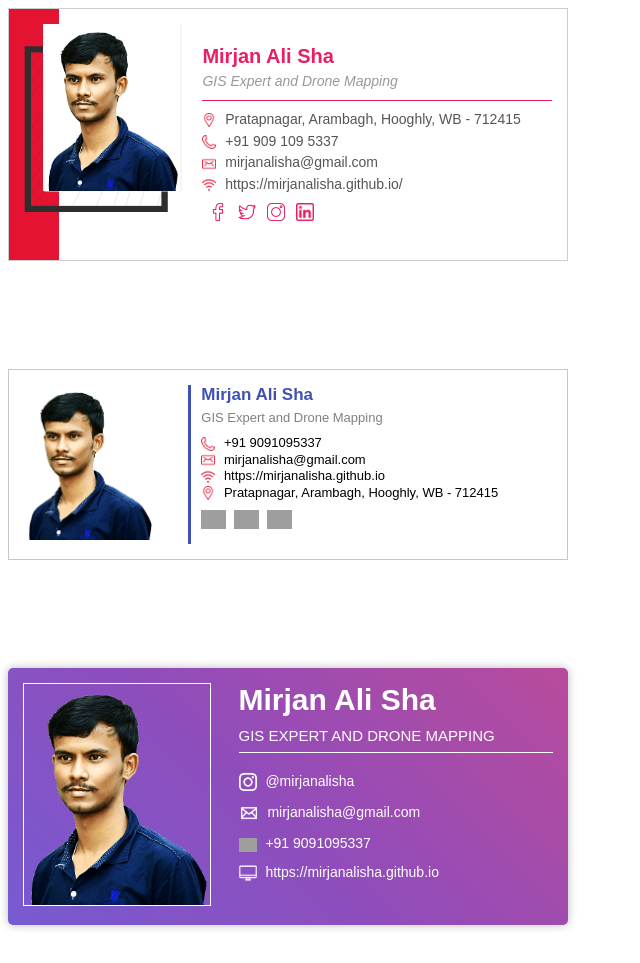
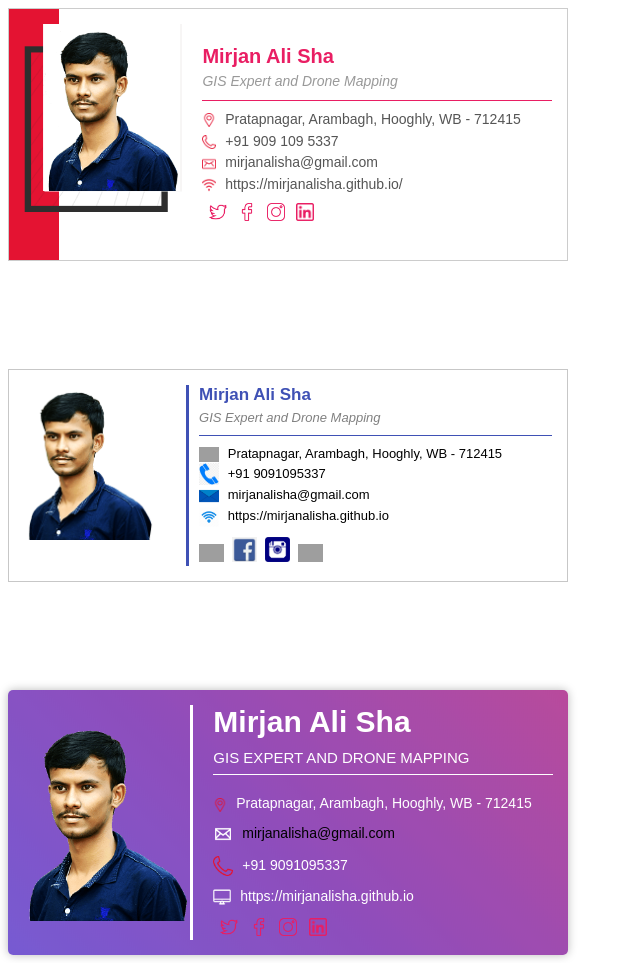
Before and after one commit to MirjanAliSha/email-signatures, a plain HTML site: page index.html in a window 1280 px wide. Shown: the whole page, without its empty margins (0-640 px from the left). Before the commit the page ends 933 px from the top, so only its background shows below. Drawn offline with Linux system fonts and the light colour scheme; grey boxes are pictures that could not be loaded.

Commit message:
Add files via upload

```diff
--- a/index.html
+++ b/index.html
@@ -2,6 +2,8 @@
 <html>
 <head>
 	<title>Email Signature</title>
+	<meta name='viewport' content='width=device-width, initial-scale=1'>
+	<script src='https://kit.fontawesome.com/a076d05399.js' crossorigin='anonymous'></script>
 </head>
 <body>
 
@@ -34,11 +36,11 @@
  				<a href="https://mirjanalisha.github.io" style="color:#555555;text-decoration: none;">https://mirjanalisha.github.io/</a>
  			</p>
 			<p style="text-align: left; margin:10px 0 0;line-height: 1.2">
+ 				<a href="https://twitter.com/mirjanalisha" style="text-decoration: none">
+ 					<img src="https://github.com/MirjanAliSha/email-signatures/blob/main/img/twitter.png?raw=true" style="width: 18px;display: inline-block;margin-left: 7px;">
+ 				</a>
  				<a href="https://www.facebook.com/mirjanali.sha" style="text-decoration: none">
  					<img src="https://github.com/MirjanAliSha/email-signatures/blob/main/img/facebook.png?raw=true" style="width: 18px;display: inline-block;margin-left: 7px;">
- 				</a>
- 				<a href="https://twitter.com/mirjanalisha" style="text-decoration: none">
- 					<img src="https://github.com/MirjanAliSha/email-signatures/blob/main/img/twitter.png?raw=true" style="width: 18px;display: inline-block;margin-left: 7px;">
  				</a>
  				<a href="https://www.instagram.com/mirjanalisha/" style="text-decoration: none">
  					<img src="https://github.com/MirjanAliSha/email-signatures/blob/main/img/instagram.png?raw=true" style="width: 18px;display: inline-block;margin-left: 7px;">
@@ -60,34 +62,37 @@
 		border-left:3px solid #3F51B5; text-align: left;" align="left">
 
 			<h3 style="color:#3F51B5;margin:0;font-size:17px;font-family: arial">Mirjan Ali Sha</h3>
+			<h5 style="color:gray;margin:5px 0px 10px;font-size:13px;font-family: arial;font-weight: normal;font-style: italic;">GIS Expert and Drone Mapping</h5>
+			<div class="line" style="height: 1px;background-color:#3F51B5;width:100%;margin:10px 0"></div>
 
-			<h5 style="color:gray;margin:5px 0px 10px;font-size:13px;font-family: arial;
-			font-weight: normal;">GIS Expert and Drone Mapping</h5>
 			<p style="margin:1px 0px;font-family: arial;font-size:13px;color:black">
-				<img src="https://github.com/MirjanAliSha/email-signatures/blob/main/img/phone.png?raw=true" style="width: 14px;display: inline-block;vertical-align: middle;margin-right: 5px;">
+				<img src="https://github.com/MirjanAliSha/email-signatures/blob/main/img/placeholder-2.png?raw=true" style="width: 20px;display: inline-block;vertical-align: middle;margin-right: 5px;">
+				Pratapnagar, Arambagh, Hooghly, WB - 712415
+			</p>
+			<p style="margin:1px 0px;font-family: arial;font-size:13px;color:black">
+				<img src="https://github.com/MirjanAliSha/email-signatures/blob/main/img/phone-2.png?raw=true" style="width: 20px;display: inline-block;vertical-align: middle;margin-right: 5px;">
 				+91 9091095337
 			</p>
 			<p style="margin:1px 0px;font-family: arial;font-size:13px;color:black">
-				<img src="https://github.com/MirjanAliSha/email-signatures/blob/main/img/email.png?raw=true" style="width: 14px;display: inline-block;vertical-align: middle;margin-right: 5px;">
+				<img src="https://github.com/MirjanAliSha/email-signatures/blob/main/img/email-2.png?raw=true" style="width: 20px;display: inline-block;vertical-align: middle;margin-right: 5px;">
 				<a href="mailto:mirjanalisha@gmail.com" style="color:black;text-decoration: none;">mirjanalisha@gmail.com</a>
 			</p>
 			<p style="margin:1px 0px;font-family: arial;font-size:13px;color:black">
-				<img src="https://github.com/MirjanAliSha/email-signatures/blob/main/img/wifi.png?raw=true" style="width: 14px;display: inline-block;vertical-align: middle;margin-right: 5px;">
+				<img src="https://github.com/MirjanAliSha/email-signatures/blob/main/img/wifi-2.png?raw=true" style="width: 20px;display: inline-block;vertical-align: middle;margin-right: 5px;">
 				<a href="https://mirjanalisha.github.io" style="color:black;text-decoration: none;">https://mirjanalisha.github.io</a>
 			</p>
-			<p style="margin:1px 0px;font-family: arial;font-size:13px;color:black">
-				<img src="https://github.com/MirjanAliSha/email-signatures/blob/main/img/placeholder.png?raw=true" style="width: 14px;display: inline-block;vertical-align: middle;margin-right: 5px;">
-				Pratapnagar, Arambagh, Hooghly, WB - 712415
-			</p>
 			<p style="margin:10px 0px 0px">
-				<a href="" style="text-decoration: none">
-				<img src="https://github.com/MirjanAliSha/email-signatures/blob/main/img/linkedin-2.png?raw=true" alt="img" style="width:25px;display: inline-block;margin-right:4px;" border="0" />
-			   </a>
-			   <a href="" style="text-decoration: none">
+			<a href="" style="text-decoration: none">
 				<img src="https://github.com/MirjanAliSha/email-signatures/blob/main/img/twitter-2.png?raw=true" alt="img" style="width:25px;display: inline-block;margin-right:4px;" border="0" />
 			</a>
 			<a href="" style="text-decoration: none">
-				<img src="https://github.com/MirjanAliSha/email-signatures/blob/main/img/youtube-2.png?raw=true" alt="img" style="width:25px;display: inline-block;margin-right:4px;" border="0" />
+				<img src="https://github.com/MirjanAliSha/email-signatures/blob/main/img/facebook-2.png?raw=true" alt="img" style="width:25px;display: inline-block;margin-right:4px;" border="0" />
+			</a>
+			<a href="" style="text-decoration: none">
+				<img src="https://github.com/MirjanAliSha/email-signatures/blob/main/img/instagram-2.png?raw=true" alt="img" style="width:25px;display: inline-block;margin-right:4px;" border="0" />
+			</a>
+			<a href="" style="text-decoration: none">
+				<img src="https://github.com/MirjanAliSha/email-signatures/blob/main/img/linkedin-2.png?raw=true" alt="img" style="width:25px;display: inline-block;margin-right:4px;" border="0" />
 			</a>
 			</p>
 		</td>
@@ -97,34 +102,46 @@
 	<table border="0" cellspacing="0" cellpadding="0" style="width: 560px;box-shadow:0px 0px 10px #bbbbbb;
    padding: 15px;background-image:url('https://github.com/MirjanAliSha/email-signatures/blob/main/img/gradient-background.png?raw=true');font-family: sans-serif;border-radius: 5px">
    	  <tr>
-   	  	 <td width="35%">
-   	  	 	<img src="https://github.com/MirjanAliSha/email-signatures/blob/main/img/profile.png?raw=true" style="max-width: 100%;border:1px solid #ffffff" />
+   	  	 <td width="30%">
+   	  	 	<img src="https://github.com/MirjanAliSha/email-signatures/blob/main/img/profile.png?raw=true" style="max-width: 100%;border:0px solid #ffffff" />
    	  	 </td>
 
-   	  	 <td width="65%" valign="top" style="padding-left: 30px">
+   	  	 <td width="65%" valign="top" style="padding-left: 20px;border-left:3px solid #FFFFFF;">
    	  	 	  <h1 style="margin:0px;color:#ffffff;font-size: 30px">Mirjan Ali Sha</h1>
    	  	 	  <h4 style="margin: 10px 0px 20px; color:#ffffff; border-bottom: 1px solid #ffffff;
    	  	 	        font-size: 15px;text-transform: uppercase;font-weight: normal;padding-bottom: 8px">GIS Expert and Drone Mapping</h4>
    	  	 	   <p style="margin: 12px 0px;color: #ffffff;font-size: 14px">
-   	  	 	   	 <img src="https://github.com/MirjanAliSha/email-signatures/blob/main/img/Instagram-icon-WHITE.png?raw=true"
-   	  	 	   	 style="max-width:18px;vertical-align: middle; margin-right: 5px"/> <a href="https://www.instagram.com/mirjanalisha/" style="color:white;text-decoration: none;">@mirjanalisha</a>
+ 				<img src="https://github.com/MirjanAliSha/email-signatures/blob/main/img/placeholder.png?raw=true" style="width: 14px;display: inline-block;vertical-align: middle;margin-right: 5px;">
+				Pratapnagar, Arambagh, Hooghly, WB - 712415
    	  	 	   </p>
 
    	  	 	   <p style="margin: 12px 0px;color: #ffffff;font-size: 14px">
-   	  	 	   	 <img src="https://github.com/MirjanAliSha/email-signatures/blob/main/img//email-white.png?raw=true"
-   	  	 	   	 style="max-width:20px;vertical-align: middle; margin-right: 5px"/> <a href="mailto:mirjanalisha@gmail.com" style="color:white;text-decoration: none;">mirjanalisha@gmail.com</a>
+   	  	 	   	 <img src="https://github.com/MirjanAliSha/email-signatures/blob/main/img/email-white.png?raw=true" style="width: 20px;display: inline-block;vertical-align: middle;margin-right: 5px;">
+				<a href="mailto:mirjanalisha@gmail.com" style="color:black;text-decoration: none;">mirjanalisha@gmail.com</a>
    	  	 	   </p>
    	  	 	   <p style="margin: 12px 0px;color: #ffffff;font-size: 14px">
-   	  	 	   	 <img src="https://github.com/MirjanAliSha/email-signatures/blob/main/img/white-phone-icon.png?raw=true"
-   	  	 	   	 style="max-width:18px;vertical-align: middle; margin-right: 5px"/> +91 9091095337
+   	  	 	   	 <img src="https://github.com/MirjanAliSha/email-signatures/blob/main/img//phone.png?raw=true"
+   	  	 	   	 style="max-width:20px;vertical-align: middle; margin-right: 5px"/> +91 9091095337
    	  	 	   </p>
 
    	  	 	   <p style="margin: 12px 0px;color: #ffffff;font-size: 14px">
    	  	 	   	 <img src="https://github.com/MirjanAliSha/email-signatures/blob/main/img/iMac-icon-white.png?raw=true"
    	  	 	   	 style="max-width:18px;vertical-align: middle; margin-right: 5px"/> <a href="https://mirjanalisha.github.io" style="color:white;text-decoration: none;">https://mirjanalisha.github.io</a>
    	  	 	   </p>
-
-
+			<p style="text-align: left; margin:10px 0 0;line-height: 1.2">
+ 				<a href="https://twitter.com/mirjanalisha" style="text-decoration: none">
+ 					<img src="https://github.com/MirjanAliSha/email-signatures/blob/main/img/twitter.png?raw=true" style="width: 18px;display: inline-block;margin-left: 7px;">
+ 				</a>
+ 				<a href="https://www.facebook.com/mirjanali.sha" style="text-decoration: none">
+ 					<img src="https://github.com/MirjanAliSha/email-signatures/blob/main/img/facebook.png?raw=true" style="width: 18px;display: inline-block;margin-left: 7px;">
+ 				</a>
+ 				<a href="https://www.instagram.com/mirjanalisha/" style="text-decoration: none">
+ 					<img src="https://github.com/MirjanAliSha/email-signatures/blob/main/img/instagram.png?raw=true" style="width: 18px;display: inline-block;margin-left: 7px;">
+ 				</a>
+ 				<a href="https://www.linkedin.com/in/mirjanalisha" style="text-decoration: none">
+ 					<img src="https://github.com/MirjanAliSha/email-signatures/blob/main/img/linkedin.png?raw=true" style="width: 18px;display: inline-block;margin-left: 7px;">
+ 				</a>
+ 			</p>
    	  	 </td>
 
    	  </tr>
```
